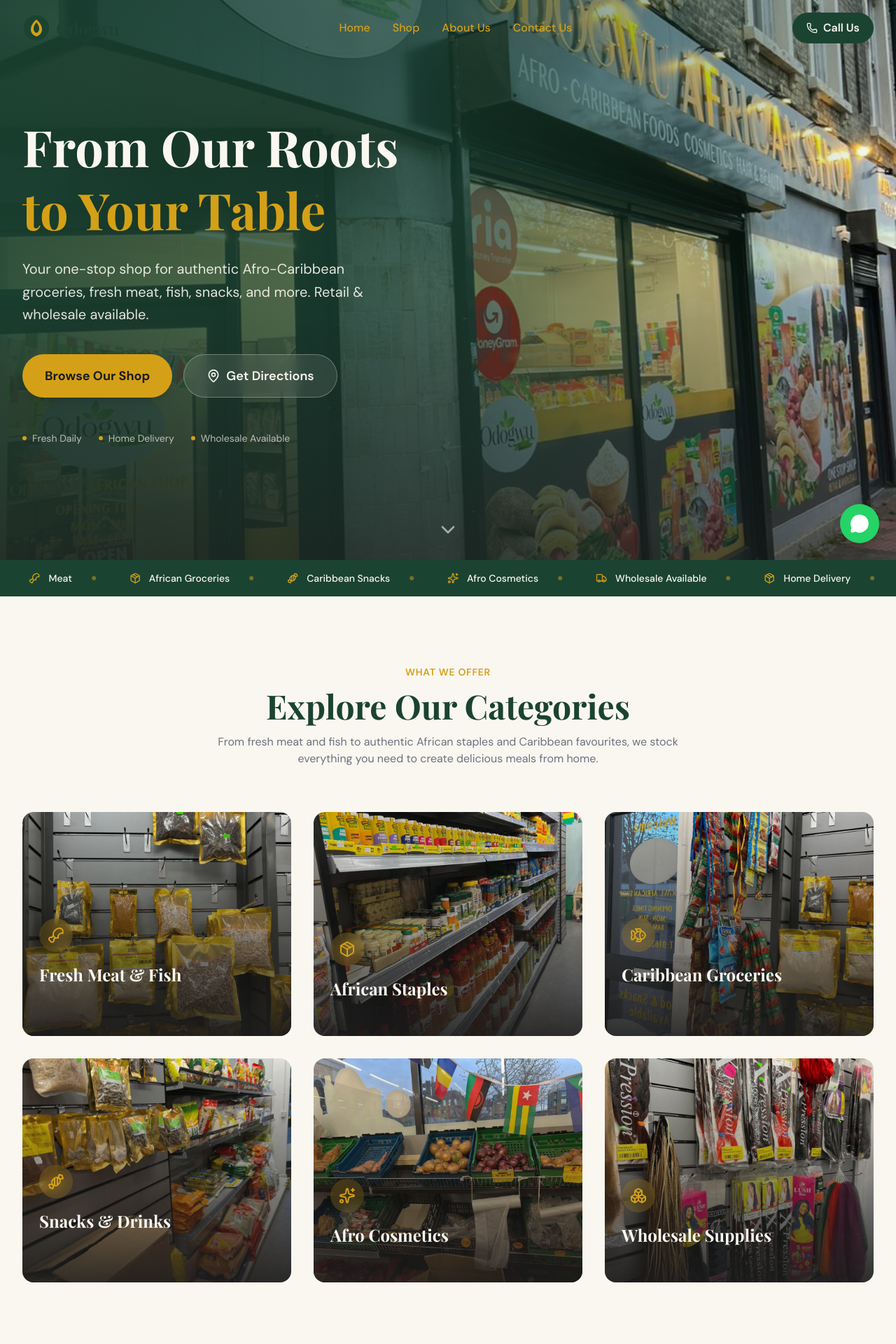
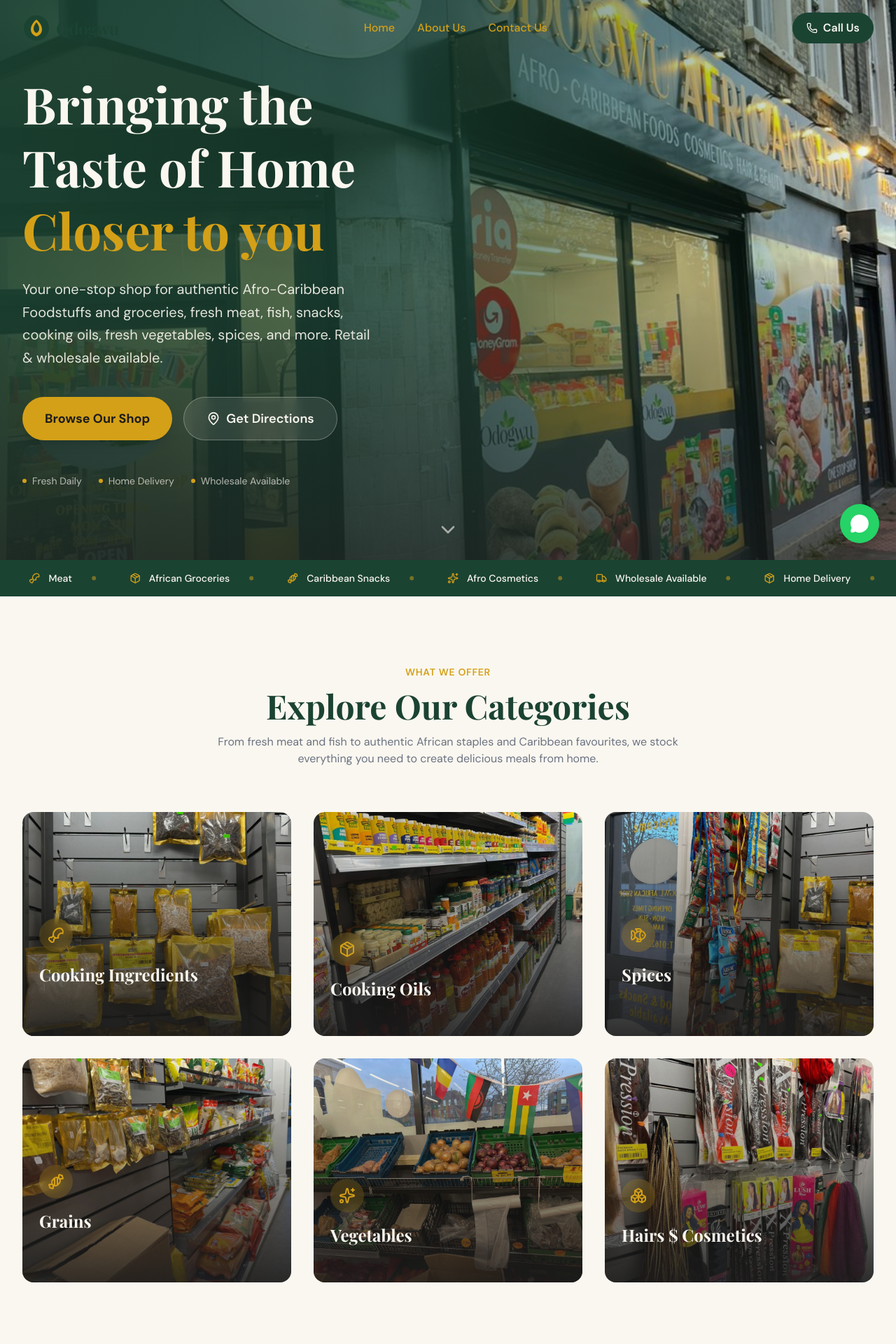
Before and after one commit to Qwikmulti/odogwu-african-store, a Next.js app: page / in a window 1280 px wide. Shown: the top 1920 px of the page at 70% size. Built offline with nearby package versions, Linux system fonts and the light colour scheme; a web font is replaced by a local one.

Commit message:
updated the pages docs

```diff
--- a/app/components/about/StatsBar.tsx
+++ b/app/components/about/StatsBar.tsx
@@ -4,7 +4,7 @@ import { motion } from "framer-motion";
 
 const stats = [
   { value: "500+", label: "Products in Stock" },
-  { value: "2.5", label: "Mile Delivery Radius" },
+  // { value: "2.5", label: "Mile Delivery Radius" },
   { value: "7", label: "Days a Week Open" },
   { value: "10+", label: "Years Serving Chatham" },
 ];
--- a/app/components/home/CategoryGrid.tsx
+++ b/app/components/home/CategoryGrid.tsx
@@ -7,42 +7,43 @@ import { Fish, Drumstick, Package, Candy, Sparkles, Boxes } from "lucide-react";
 
 const categories = [
   {
-    title: "Fresh Meat & Fish",
+    title: "Cooking Ingredients",
     description: "Premium goat meat, oxtail, mackerel, sardines & stockfish",
     icon: Drumstick,
     image: "/images/product-5.jpeg",
     href: "/shop",
   },
   {
-    title: "African Staples",
+    title: "Cooking Oils",
     description: "Garri, semovita, plantain, yam flour, egusi & more",
     icon: Package,
     image: "/images/product-6.jpeg",
     href: "/shop",
   },
   {
-    title: "Caribbean Groceries",
-    description: "Scotch bonnet, ackee, callaloo, grace products & jerk seasoning",
+    title: "Spices",
+    description:
+      "Scotch bonnet, ackee, callaloo, grace products & jerk seasoning",
     icon: Fish,
     image: "/images/product-7.jpeg",
     href: "/shop",
   },
   {
-    title: "Snacks & Drinks",
+    title: "Grains",
     description: "Chin-chin, puff-puff, malt drinks, Malta Guinness & zobo",
     icon: Candy,
     image: "/images/product-8.jpeg",
     href: "/shop",
   },
   {
-    title: "Afro Cosmetics",
+    title: "Vegetables",
     description: "Black soap, shea butter, cantu products & hair oils",
     icon: Sparkles,
     image: "/images/product-9.jpeg",
     href: "/shop",
   },
   {
-    title: "Wholesale Supplies",
+    title: "Hairs $ Cosmetics",
     description: "Bulk rice, palm oil, semolina & catering sizes",
     icon: Boxes,
     image: "/images/product-10.jpeg",
@@ -103,7 +104,8 @@ export default function CategoryGrid() {
           {categories.map((category) => (
             <motion.div key={category.title} variants={itemVariants}>
               <Link
-                href={category.href}
+                href="#"
+                // href={category.href}
                 className="group relative h-80 rounded-2xl overflow-hidden block"
               >
                 {/* Image */}
--- a/app/components/home/DeliveryBanner.tsx
+++ b/app/components/home/DeliveryBanner.tsx
@@ -22,12 +22,12 @@ export default function DeliveryBanner() {
         viewport={{ once: true }}
         className="relative max-w-4xl mx-auto text-center"
       >
-        <h2
+        {/* <h2
           className="text-3xl sm:text-4xl lg:text-5xl font-bold text-[#1B4332] mb-4"
           style={{ fontFamily: "var(--font-playfair)" }}
         >
           We Deliver Within 2.5 Miles
-        </h2>
+        </h2> */}
         <p className="text-[#1B4332]/80 text-lg mb-8 max-w-2xl mx-auto">
           Your favourite Afro-Caribbean groceries delivered right to your door.
           Minimum spend applies — call us to confirm your area and order
--- a/app/components/home/HeroSection.tsx
+++ b/app/components/home/HeroSection.tsx
@@ -41,9 +41,11 @@ export default function HeroSection() {
             className="text-5xl sm:text-6xl lg:text-7xl font-bold text-[#FAF7F0] leading-tight mb-6"
             style={{ fontFamily: "var(--font-playfair)" }}
           >
-            From Our Roots
+            Bringing the
             <br />
-            <span className="text-[#D4A017]">to Your Table</span>
+            Taste of Home
+            <br />
+            <span className="text-[#D4A017]">Closer to you</span>
           </motion.h1>
 
           {/* Subheadline */}
@@ -53,8 +55,8 @@ export default function HeroSection() {
             transition={{ duration: 0.6, delay: 0.2 }}
             className="text-xl text-[#FAF7F0]/90 mb-10 max-w-lg leading-relaxed"
           >
-            Your one-stop shop for authentic Afro-Caribbean groceries, fresh
-            meat, fish, snacks, and more. Retail &amp; wholesale available.
+            Your one-stop shop for authentic Afro-Caribbean Foodstuffs and groceries, fresh
+            meat, fish, snacks, cooking oils, fresh vegetables, spices, and more. Retail &amp; wholesale available.
           </motion.p>
 
           {/* CTAs */}
--- a/app/components/home/WhyChooseUs.tsx
+++ b/app/components/home/WhyChooseUs.tsx
@@ -10,12 +10,12 @@ const features = [
     description:
       "We receive fresh deliveries every morning, ensuring the highest quality meat, fish, and produce for our customers.",
   },
-  {
-    icon: Truck,
-    title: "Local Delivery",
-    description:
-      "Convenient home delivery within 2.5 miles of our store. Call us to place your order and we'll bring the shop to your door.",
-  },
+  // {
+  //   icon: Truck,
+  //   title: "Local Delivery",
+  //   description:
+  //     "Convenient home delivery within 2.5 miles of our store. Call us to place your order and we'll bring the shop to your door.",
+  // },
   {
     icon: Tag,
     title: "Wholesale Pricing",
--- a/app/components/layout/Footer.tsx
+++ b/app/components/layout/Footer.tsx
@@ -3,7 +3,7 @@ import { MapPin, Phone, Clock, Mail } from "lucide-react";
 
 const navLinks = [
   { href: "/", label: "Home" },
-  { href: "/shop", label: "Shop" },
+  // { href: "/shop", label: "Shop" },
   { href: "/about", label: "About Us" },
   { href: "/contact", label: "Contact Us" },
 ];
--- a/app/components/layout/Navbar.tsx
+++ b/app/components/layout/Navbar.tsx
@@ -7,7 +7,7 @@ import { Phone, Menu, X } from "lucide-react";
 
 const navLinks = [
   { href: "/", label: "Home" },
-  { href: "/shop", label: "Shop" },
+  // { href: "/shop", label: "Shop" },
   { href: "/about", label: "About Us" },
   { href: "/contact", label: "Contact Us" },
 ];
--- a/app/contact/page.tsx
+++ b/app/contact/page.tsx
@@ -13,7 +13,7 @@ const BASE_URL = "https://www.odogwuafricanshop.co.uk";
 export const metadata: Metadata = {
   title: "Contact Us | Odogwu African Shop",
   description:
-    "Get in touch with Odogwu African Shop. Call +44 1622 236105, email info@odogwuafricanshop.co.uk, or visit us at 23 Railway St, Chatham ME4 4HU. Home delivery within 2.5 miles.",
+    "Get in touch with Odogwu African Shop. Call +44 1622 236105, email info@odogwuafricanshop.co.uk, or visit us at 23 Railway St, Chatham ME4 4HU.",
   keywords: [
     "contact odogwu african shop", "african shop phone chatham",
     "afro-caribbean shop address", "home delivery chatham african food",
@@ -21,7 +21,7 @@ export const metadata: Metadata = {
   ],
   openGraph: {
     title: "Contact Us | Odogwu African Shop",
-    description: "Call, email or visit us. 23 Railway St, Chatham ME4 4HU. Home delivery within 2.5 miles. Open Mon-Sat until 8pm.",
+    description: "Call, email or visit us. 23 Railway St, Chatham ME4 4HU. Open Mon-Sat until 8pm.",
     url: `${BASE_URL}/contact`,
     type: "website",
     images: [{ url: `${BASE_URL}/og-image.jpg`, width: 1200, height: 630, alt: "Contact Odogwu African Shop" }],
@@ -29,7 +29,7 @@ export const metadata: Metadata = {
   twitter: {
     card: "summary_large_image",
     title: "Contact Us | Odogwu African Shop",
-    description: "Call +44 1622 236105 or visit 23 Railway St, Chatham ME4 4HU. Home delivery within 2.5 miles.",
+    description: "Call +44 1622 236105 or visit 23 Railway St, Chatham ME4 4HU.",
     site: "@odogwuafricanshop",
   },
   alternates: { canonical: `${BASE_URL}/contact` },
@@ -146,9 +146,9 @@ export default function ContactPage() {
                 <h2 className="text-3xl font-bold text-[#1B4332] mb-2" style={{ fontFamily: "var(--font-playfair)" }}>Find Us</h2>
                 <p className="text-[#6B7280] mb-8">Visit us at 23 Railway St, Chatham — just a short walk from Chatham railway station.</p>
                 <MapEmbed />
-                <div className="mt-8 p-6 bg-[#D4A017]/10 rounded-xl border border-[#D4A017]/20">
-                  <h4 className="font-bold text-[#1B4332] mb-2">Home Delivery Available</h4>
-                  <p className="text-sm text-[#6B7280]">We deliver within 2.5 miles of our store. A minimum spend applies — call us to confirm your area and minimum order requirements.</p>
+                <div className="mt-8 p-6 bg-[#1B4332] rounded-xl border border-[#D4A017]/20">
+                  <h4 className="font-bold text-[#fff] mb-2">Home Delivery Available</h4>
+                  <p className="text-sm text-[#fff]">Contact us to confirm your area and minimum order requirements.</p>
                 </div>
               </div>
             </div>
--- a/app/layout.tsx
+++ b/app/layout.tsx
@@ -29,7 +29,7 @@ export const metadata: Metadata = {
     template: "%s | Odogwu African Shop",
   },
   description:
-    "Odogwu African Shop in Chatham, UK offers authentic Afro-Caribbean groceries, fresh meat, fresh fish, snacks, cosmetics, and household items. Retail & Wholesale. Home delivery within 2.5 miles.",
+    "Odogwu African Shop in Chatham, UK offers authentic Afro-Caribbean groceries, fresh meat, fresh fish, snacks, cosmetics, and household items. Retail & Wholesale.",
   keywords: [
     "African shop Chatham",
     "Caribbean groceries UK",
@@ -66,7 +66,7 @@ export const metadata: Metadata = {
     siteName: "Odogwu African Shop",
     title: "Odogwu African Shop | Your Authentic Taste of Africa & the Caribbean",
     description:
-      "One-stop shop for Afro-Caribbean groceries, fresh meat, fish, snacks & more. Retail & Wholesale. Home delivery within 2.5 miles of Chatham, Kent.",
+      "One-stop shop for Afro-Caribbean groceries, fresh meat, fish, snacks & more. Retail & Wholesale.",
     images: [
       {
         url: "/og-image.jpg",
@@ -80,7 +80,7 @@ export const metadata: Metadata = {
     card: "summary_large_image",
     title: "Odogwu African Shop | Your Authentic Taste of Africa & the Caribbean",
     description:
-      "Afro-Caribbean groceries, fresh meat, fish, snacks & more. Retail & Wholesale. Home delivery within 2.5 miles of Chatham.",
+      "Afro-Caribbean groceries, fresh meat, fish, snacks & more. Retail & Wholesale.",
     site: "@odogwuafricanshop",
     creator: "@odogwuafricanshop",
     images: ["/og-image.jpg"],
--- a/app/page.tsx
+++ b/app/page.tsx
@@ -15,7 +15,7 @@ const BASE_URL = "https://www.odogwuafricanshop.co.uk";
 export const metadata: Metadata = {
   title: "Odogwu African Shop | Authentic Afro-Caribbean Groceries in Chatham, Kent",
   description:
-    "Your one-stop Afro-Caribbean shop in Chatham, Kent. Fresh meat, fish, African staples, Caribbean snacks, cosmetics and wholesale supplies. Home delivery within 2.5 miles. Open Mon-Sat until 8pm.",
+    "Your one-stop Afro-Caribbean shop in Chatham, Kent. Fresh meat, fish, African staples, Caribbean snacks, cosmetics and wholesale supplies. Open Mon-Sat until 8pm.",
   keywords: [
     "Afro-Caribbean shop Chatham",
     "African groceries Kent",
@@ -30,7 +30,7 @@ export const metadata: Metadata = {
   openGraph: {
     title: "Odogwu African Shop | Authentic Afro-Caribbean Groceries",
     description:
-      "Fresh meat, fish, African staples, Caribbean snacks & more. Retail & Wholesale. Home delivery within 2.5 miles of Chatham.",
+      "Fresh meat, fish, African staples, Caribbean snacks & more. Retail & Wholesale.",
     url: BASE_URL,
     type: "website",
     images: [{ url: `${BASE_URL}/og-image.jpg`, width: 1200, height: 630, alt: "Odogwu African Shop" }],
@@ -38,7 +38,7 @@ export const metadata: Metadata = {
   twitter: {
     card: "summary_large_image",
     title: "Odogwu African Shop | Authentic Afro-Caribbean Groceries",
-    description: "Fresh meat, fish, African staples, Caribbean snacks & more. Home delivery within 2.5 miles of Chatham.",
+    description: "Fresh meat, fish, African staples, Caribbean snacks & more.",
     site: "@odogwuafricanshop",
     creator: "@odogwuafricanshop",
   },
```
